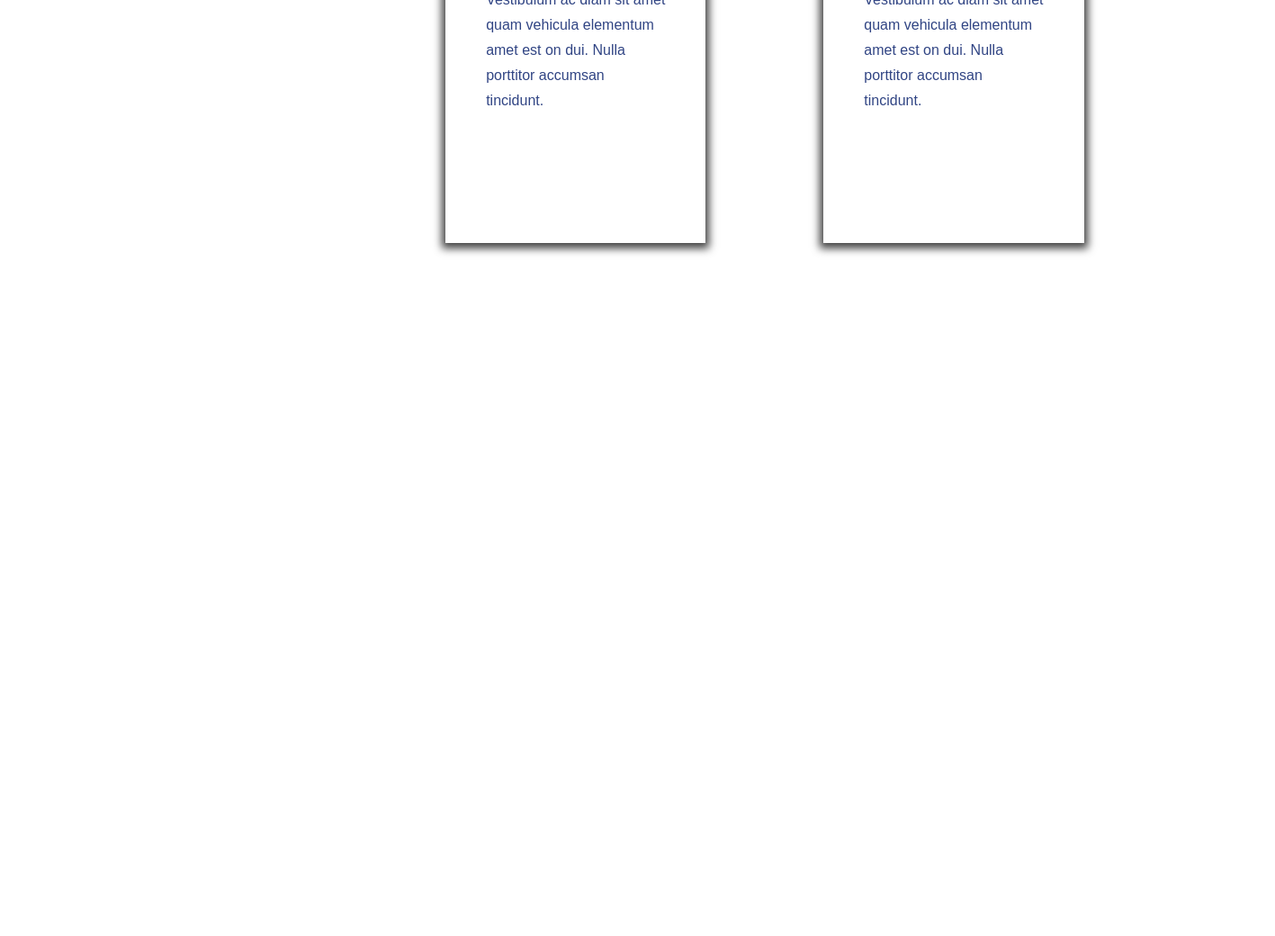
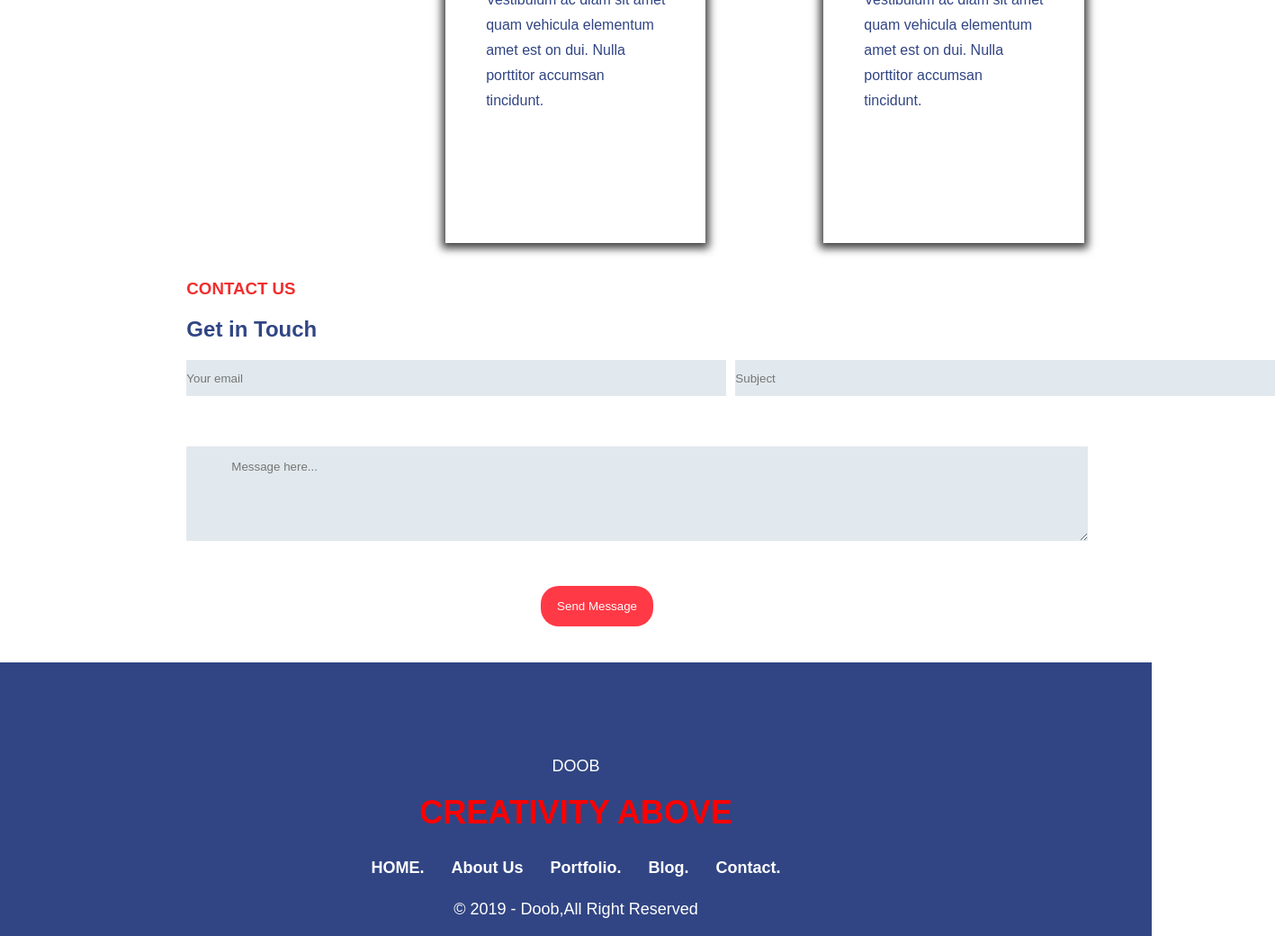
Before and after one commit to elghaddourimohamed1-cmd/Team-project, a plain HTML site: page index.html in a window 1280 px wide. Shown: the part 925-1965 px from the top of the page at 90% size, 1417 px wide, since content can reach past the window. Before the commit the page ends 1215 px from the top, so only its background shows below. Drawn offline with Linux system fonts and the light colour scheme.

Commit message:
form and footer

```diff
--- a/index.html
+++ b/index.html
@@ -78,6 +78,58 @@
         </div>
 
 
+
+     <!-- todo form and footer  -->
+    <div class="form">
+        <section>
+            <form class="FORM1">
+                    <h3 class="prgh">CONTACT US</h3>
+                    <h1 class="title1">Get in Touch</h1>
+                <div class="email-subject">
+                    <div class="email">
+                        <input class="plchldr"  type="text" placeholder="Your email"><br><br>
+                    </div>
+                    <div class="subject">
+                        <input class="plchldr" type="text" placeholder="Subject"><br><br>
+                    </div>
+                </div>
+                <!-- !message -->
+                 <div class="mssg">
+                    <textarea class="txt-aera" name="text-area" id="#" rows="5" cols="90" placeholder="Message here..."></textarea><br><br>
+                 </div>
+                 <!-- !button -->
+
+                    <button class="cheked">Send Message</button>
+
+            </form>
+        </section>
+    </div>
+    <!-- !footer -->
+    <footer class="foot">
+        <div class="main1-foot">
+        <p class="parag-foot">DOOB</p>
+        <h1 class="title-foot">CREATIVITY ABOVE</h1>
+        <div class="parag-foot">
+
+
+                    <a class="parag-foot" href="HOME.COM">HOME.</a>
+                    <a class="parag-foot" href="About us.com">About Us</a>
+                    <a class="parag-foot" href="PortFolio.com">Portfolio.</a>
+                    <a class="parag-foot" href="Blog.com">Blog.</a>
+                    <a class="parag-foot" href="contact">Contact.</a>
+
+        </div>
+        <p class="parag-foot">&copy; 2019 - Doob,All Right Reserved</p>
+        <div class="parag-foot">
+
+        <i class="fa-brands fa-facebook-f"></i>
+        <i class="fa-brands fa-twitter"></i>
+        <i class="fa-regular fa-basketball"></i>
+        </div>
+        </div>
+        </div>
+    </footer>
+
     </main>
 </body>
 
--- a/public/css/app.css
+++ b/public/css/app.css
@@ -150,3 +150,102 @@ a {
     height: 60px;
     color: #314584;
 }
+
+/* todo form and footer */
+.form{
+    margin-right: 19%;
+}
+.prgh{
+    display: flex;
+    margin-left: 20%;
+    margin-top: 40px;
+    color:rgb(241, 46, 46);
+}
+.title1{
+    color: rgb(49, 69, 132);
+     display: flex;
+    margin-left: 20%;
+    margin-top: 20px;
+}
+.email-subject{
+     display: flex;
+    margin-left: 20%;
+    margin-top: 20px;
+    gap: 10px;
+    width: 40%;
+}
+.plchldr{
+    background-color: rgb(226, 233, 238);
+   width: 600px;
+   border: none;
+   height: 40px;
+   display: flex;
+   align-items: center;
+}
+.mssg{
+     display: flex;
+    margin-left: 20%;
+    margin-top: 20px;
+    width: 100%;
+}
+.txt-aera{
+     background-color: rgb(226, 233, 238);
+   width: 87%;
+   padding: 50px;
+   border: none;
+   height: 40px;
+   display: flex;
+   align-items: center;
+   margin-bottom: 40px;
+   padding-top: 15px;
+   /* padding-left: 5px; */
+}
+.cheked{
+    background-color: rgb(255, 57, 70);
+    display: flex;
+    margin-left: 58%;
+    margin-top: 10px;
+    justify-content: center;
+    align-items: center;
+    color: white;
+    width: 12%;
+    height: 45px;
+    border-radius: 20px;
+    border: none;
+    margin-bottom: 40px;
+}
+.foot{
+    background-color: rgb(49, 69, 132);
+    padding: 100px;
+    display: flex;
+    justify-content: center;
+    align-content: center;
+    flex-direction: column;
+    align-items: center;
+    /* margin-top: 70px; */
+    /* font-size: large; */
+
+
+}
+.main1-foot{
+    display: flex;
+    flex-direction: column;
+    text-align: center;
+   margin-bottom: 10px;
+   justify-content: space-between;
+   gap: 20px;
+   font-size: large;
+
+}
+.parag-foot{
+    display: flex;
+    margin-top: 5px;
+    color: white;
+    text-align: center;
+    justify-content: center;
+    gap: 30px;
+    text-decoration: none;
+}
+.title-foot{
+    color:red;
+}
```
